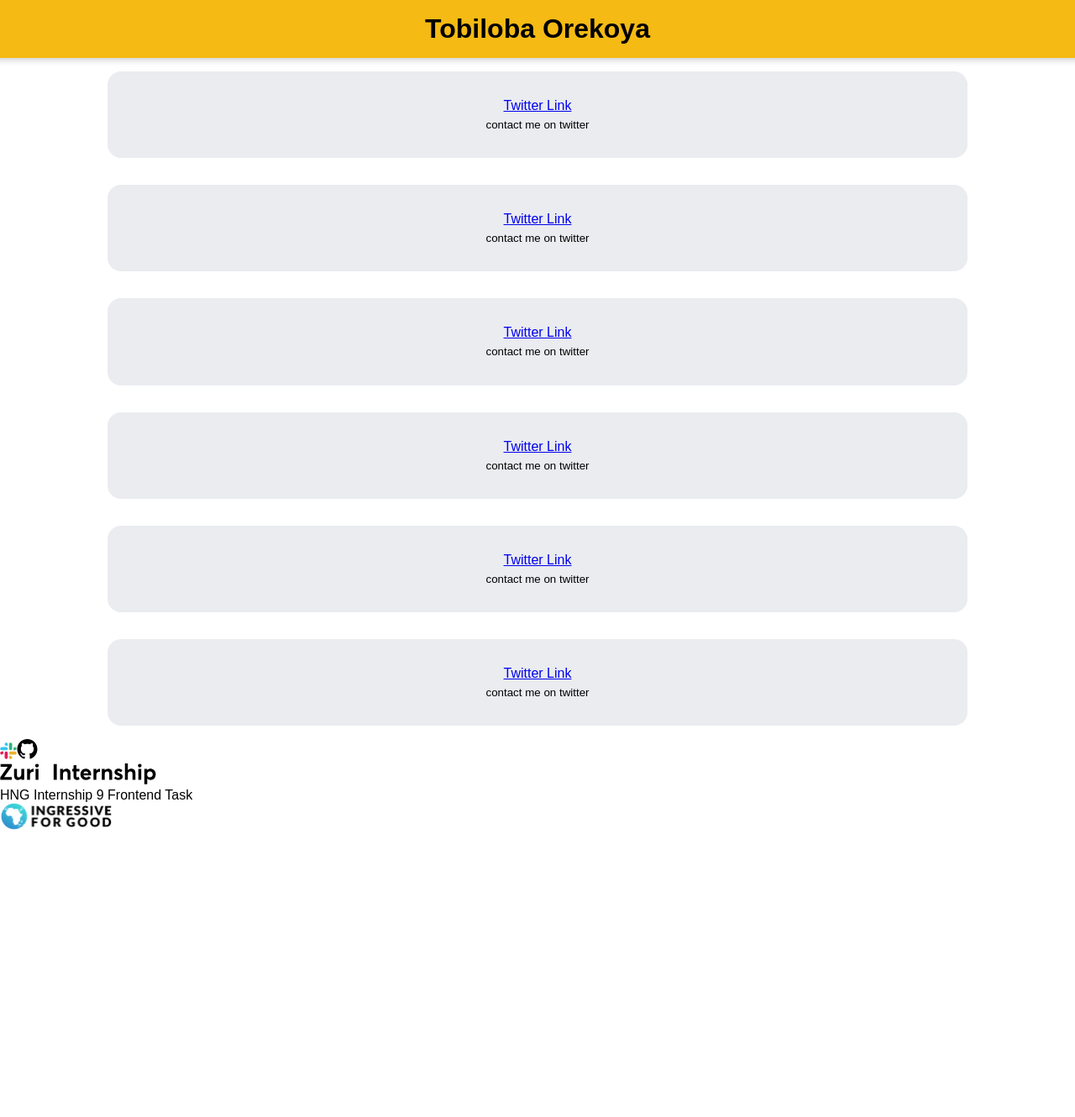
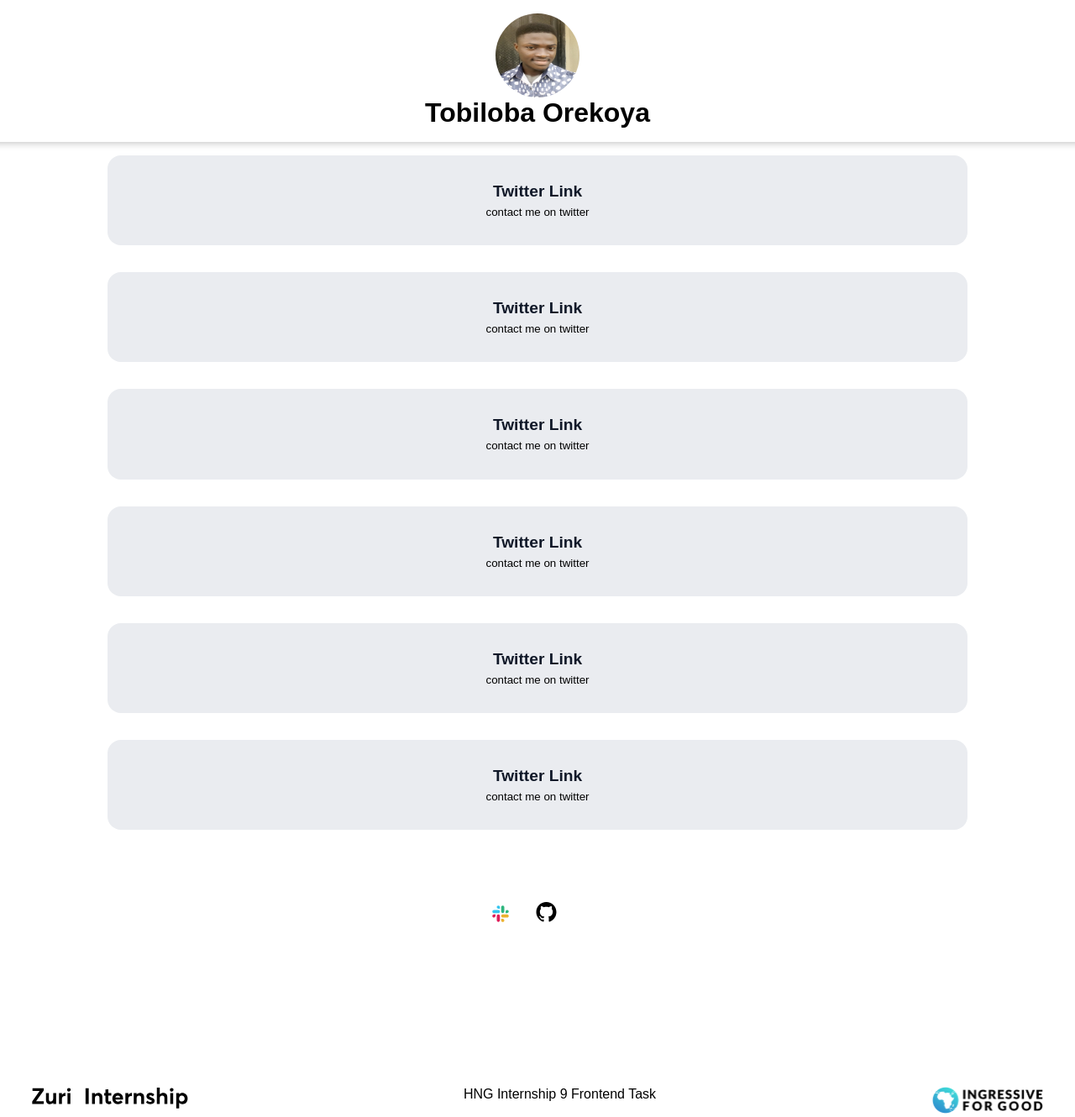
Before and after one commit to tobydevsolution/single-page-react, a React (Create React App) app: page / in a window 1280 px wide. Shown: the whole page at 84% size. Before the commit the page ends 992 px from the top, so only its background shows below. Built offline with nearby package versions, Linux system fonts and the light colour scheme.

Commit message:
Profile footer and social css tweaking

```diff
--- a/public/styles.css
+++ b/public/styles.css
@@ -6,7 +6,6 @@
 }
 
 header {
-  background-color: #f5ba13;
   text-align: center;
   font-family: sans-serif;
   margin: auto -16px;
@@ -39,12 +38,13 @@ header {
   font-weight: bold;
   font-family: sans-serif;
 }
-  img#profile_img {
+.profilePic {
   margin: auto;
   display: block;
   width: 100px;
   height: 100px;
   border-radius: 50%;
+}
 
 .box a {
   text-decoration: none;
@@ -77,7 +77,6 @@ header {
 }
 .footer-item {
 }
-
 
 /*
 
--- a/src/components/App.jsx
+++ b/src/components/App.jsx
@@ -3,12 +3,10 @@ import Profile from "./Profile";
 import Footer from "./Footer";
 import Button from "./Button";
 import Social from "./Social";
-// import ProfileImg from "../components/img/Tobi 2.jpg";
 
 function App() {
   return (
     <div>
-      {/* <ProfileImg /> */}
       <Profile />
       <Button />
       <Button />
--- a/src/components/Footer.jsx
+++ b/src/components/Footer.jsx
@@ -3,7 +3,7 @@ import React from "react";
 function Footer() {
   return (
     <footer>
-      <div class="footer-items">
+      <div className="footer-items">
         <div className="footer-item">
           <img src="images/zuri.svg" alt="" />
         </div>
--- a/src/components/Profile.jsx
+++ b/src/components/Profile.jsx
@@ -3,7 +3,7 @@ import React from "react";
 function Profile() {
   return (
     <header className="blue">
-      {/* <img src={ProfileImage}></img> */}
+      <img className="profilePic" src="/images/Tobi 2.jpg" alt="Tobi" />
       <h1>Tobiloba Orekoya</h1>
     </header>
   );
--- a/src/components/Social.jsx
+++ b/src/components/Social.jsx
@@ -2,7 +2,7 @@ import React from "react";
 
 function Social() {
   return (
-    <div class="social-links">
+    <div className="social-links">
       <img src="images/slack.svg" alt="" />
       <img src="images/github.svg" alt="" />
     </div>
```
Lines whose indentation alone changed are shown as unchanged.
